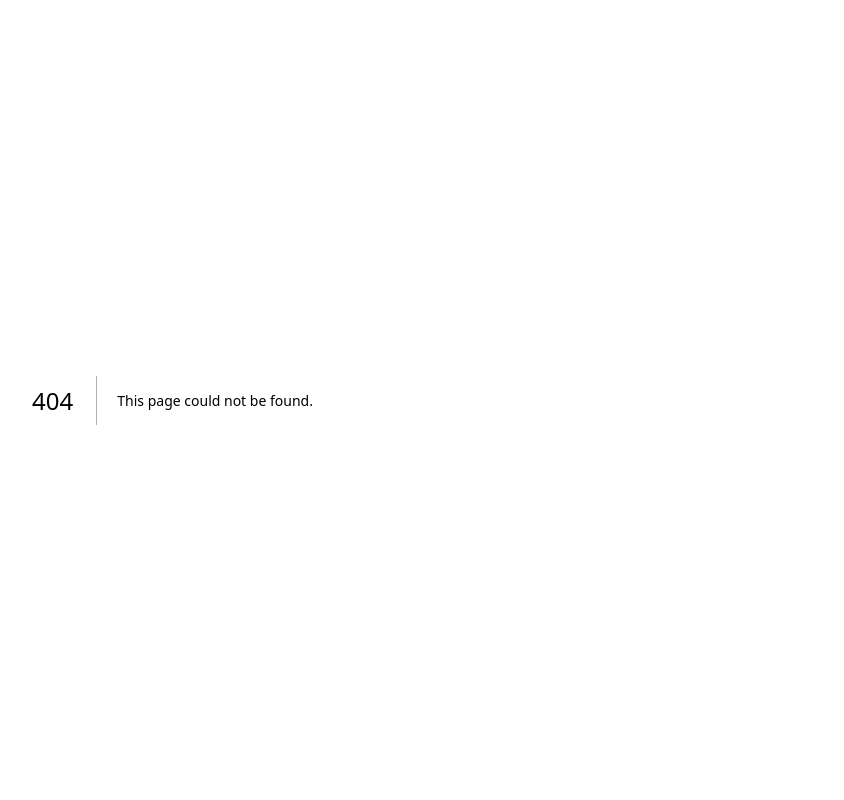
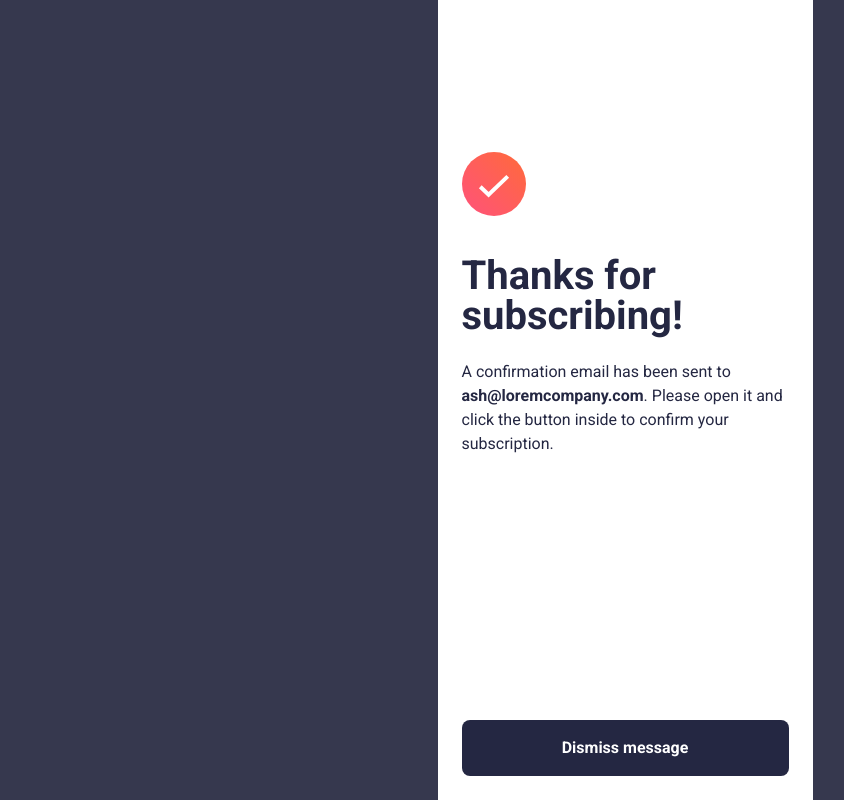
Before and after one commit to tuansdf/frontend-mentor-challenges, a Next.js app in the folder newsletter-sign-up-form/: page /thanks in a window 1280 px wide. Before the commit this address had no page. Shown: the whole page, without its empty margins (15-859 px from the left). Built offline with nearby package versions, Linux system fonts and the light colour scheme.

Commit message:
add thanks

```diff
--- /dev/null
+++ b/newsletter-sign-up-form/src/app/thanks/page.module.scss
@@ -0,0 +1,21 @@
+.main {
+  padding: 1.5rem;
+  background-color: hsl(var(--white));
+}
+
+.body {
+  padding-top: 8rem;
+  padding-bottom: 15rem;
+}
+
+.title {
+  margin-top: 2.5rem;
+  margin-bottom: 1.5rem;
+  font-size: 2.5rem;
+  line-height: 1;
+  color: hsl(var(--dark-slate-grey));
+}
+
+.email {
+  font-weight: 700;
+}
--- /dev/null
+++ b/newsletter-sign-up-form/src/app/thanks/page.tsx
@@ -0,0 +1,29 @@
+import Link from "next/link";
+import classes from "./page.module.scss";
+
+type Props = {
+  searchParams: {
+    email?: string;
+  };
+};
+export default function Page({ searchParams: { email } }: Props) {
+  return (
+    <main className={classes["main"]}>
+      <div className={classes["body"]}>
+        <img src="/images/icon-success.svg" alt="success icon" />
+        <h1 className={classes["title"]}>Thanks for subscribing!</h1>
+        <p>
+          A confirmation email has been sent to{" "}
+          <span className={classes["email"]}>
+            {email || "ash@loremcompany.com"}
+          </span>
+          . Please open it and click the button inside to confirm your
+          subscription.
+        </p>
+      </div>
+      <Link href="/" className="button">
+        Dismiss message
+      </Link>
+    </main>
+  );
+}
--- a/newsletter-sign-up-form/src/styles/globals.scss
+++ b/newsletter-sign-up-form/src/styles/globals.scss
@@ -23,8 +23,24 @@ body {
   width: 100%;
   background-color: hsl(var(--charcoal-grey));
   font-size: 1rem;
+  color: hsl(var(--dark-slate-grey));
 
   @media (min-width: 1440px) {
     max-width: 1440px;
   }
 }
+
+button,
+.button {
+  display: flex;
+  justify-content: center;
+  align-items: center;
+  padding: 1rem;
+  margin-top: 1.5rem;
+  border-radius: 0.5rem;
+  border: none;
+  background-color: hsl(var(--dark-slate-grey));
+  font-weight: 700;
+  color: hsl(var(--white));
+  text-decoration: none;
+}
```
Also changed, not shown: newsletter-sign-up-form/src/app/page.module.scss (+0 -10 lines).
